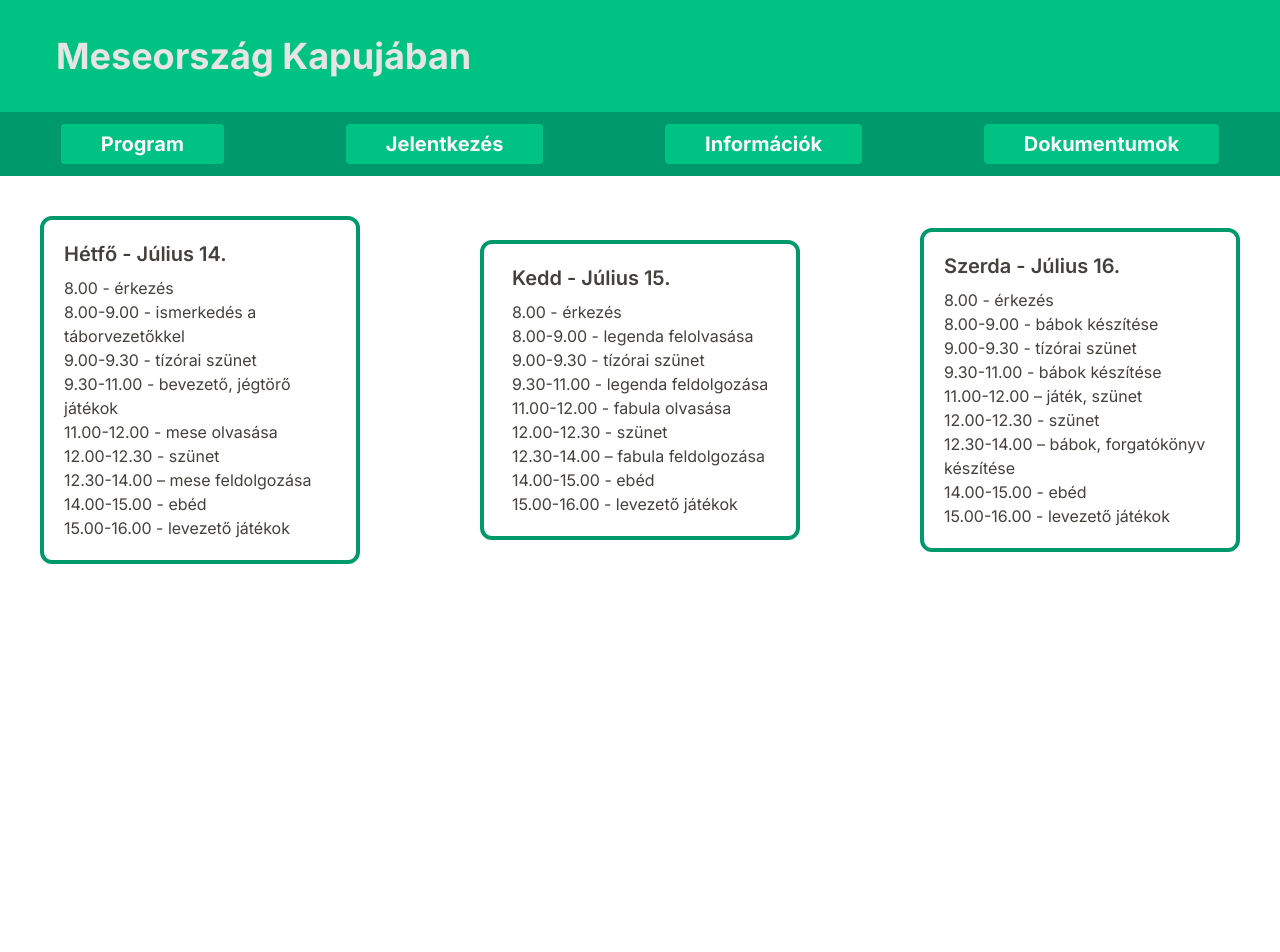
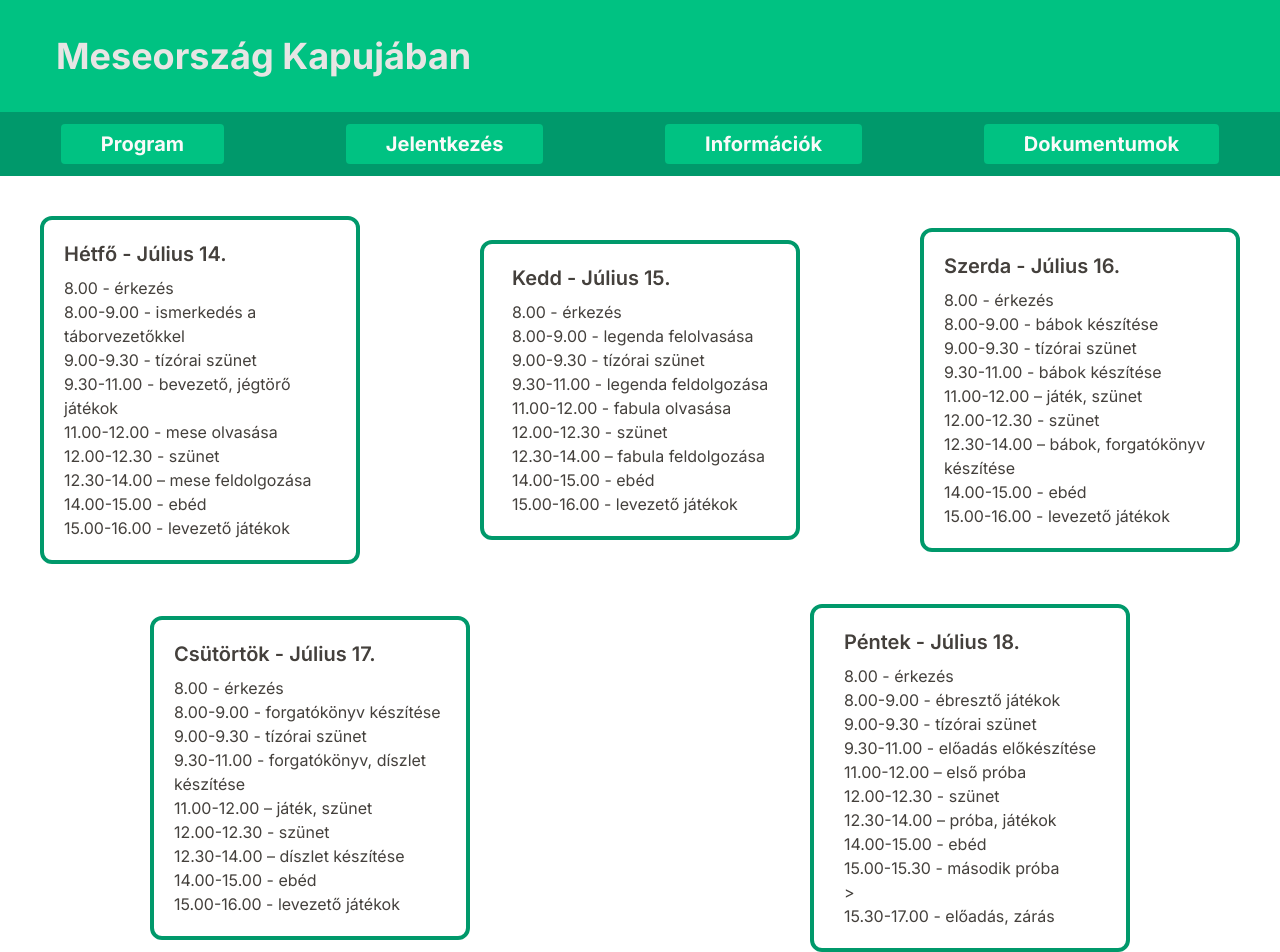
Before and after one commit to Kilencedik/meseorszag-kapuja, a Next.js app: page /program in a window 1280 px wide. Before the commit the page ends 800 px from the top, so only its background shows below. Built offline with nearby package versions, Linux system fonts and the light colour scheme.

Commit message:
Update page.js

```diff
--- a/app/program/page.js
+++ b/app/program/page.js
@@ -1,6 +1,8 @@
 import FirstDay from "@/components/FirstDay";
 import SecondDay from "@/components/SecondDay";
 import ThirdDay from "@/components/ThirdDay";
+import FourthDay from  "@/components/FourthDay";
+import FifthDay from "@/components/FifthDay";
 
 
 export default function Program() {
@@ -18,6 +20,14 @@ export default function Program() {
                 className="w-4/5 md:w-2/3 lg:w-1/2 xl:w-1/4 h-fit border-4 border-sky-600 flex flex-col items-center justify-center rounded-xl">
                 <ThirdDay />
             </div>
+            <div
+                className="w-4/5 md:w-2/3 lg:w-1/2 xl:w-1/4 h-fit border-4 border-sky-600 flex flex-col items-center justify-center rounded-xl">
+                <FourthDay />
+            </div>
+            <div
+                className="w-4/5 md:w-2/3 lg:w-1/2 xl:w-1/4 h-fit border-4 border-sky-600 flex flex-col items-center justify-center rounded-xl">
+                <FifthDay />
+            </div>
         </div>
     )
 }
```
